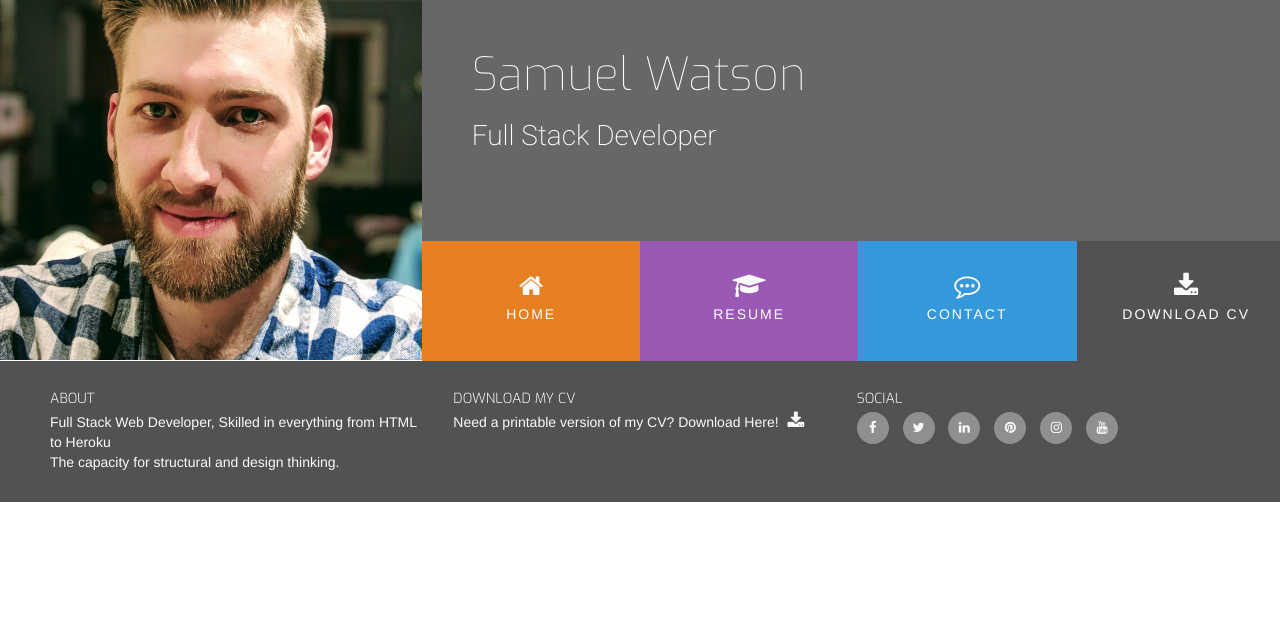
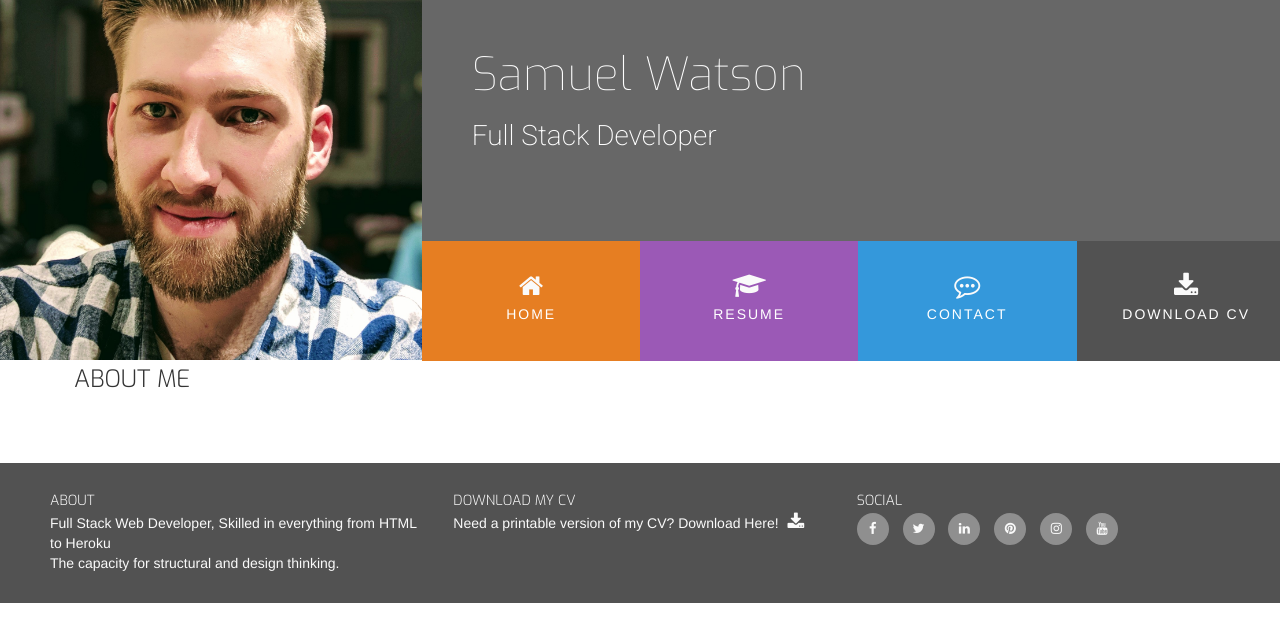
Before and after one commit to SamuelWatson89/ucs-resume, a plain HTML site: page index.html in a window 1280 px wide. Drawn offline with nearby package versions, Linux system fonts and the light colour scheme.

Commit message:
styled main section area

```diff
--- a/assests/css/style.css
+++ b/assests/css/style.css
@@ -22,12 +22,16 @@
     background-color: #525252;
 }
 
+.bg-color-three-reasons {
+    background-color: #fff;
+}
+
 /* Special Styling */
 
 h1,
 h2,
 h3,
-h4, {
+h4 {
     margin: 0;
 }
 
@@ -44,6 +48,23 @@ h4, {
 
 .inline-block{
     display: inline-block;
+}
+
+.section-column {
+    padding: 0 30px 30px;
+    float: none;
+    display: table-cell;
+}
+
+.row-table {
+    display: table;
+}
+
+.section-heading {
+    font-family: "exo", sans-serif;
+    font-weight: 300;
+    margin-top: 5px;
+    margin-bottom: 40px;
 }
 
 /* Heading */
--- a/index.html
+++ b/index.html
@@ -51,7 +51,17 @@
         </div>
     </head>
 
-    <section></section>
+    <section class="container-fluid">
+        <div class="row row-table">
+            <div class="col-xs-12 col-sm-12 col-md-8 bg-color-three-reasons section-column">
+                <div class="row">
+                    <div class="col-md-12">
+                        <h3 class="section-heading uppercase">About Me</h3>
+                    </div>
+                </div>
+            </div>
+        </div>
+    </section>
 
     <footer class="container-fluid">
         <div class="row footer-details">
```
